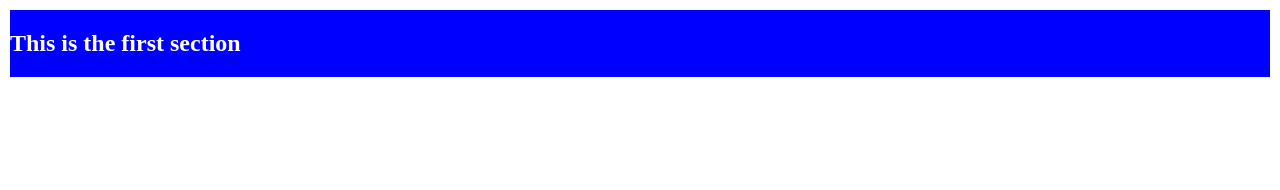
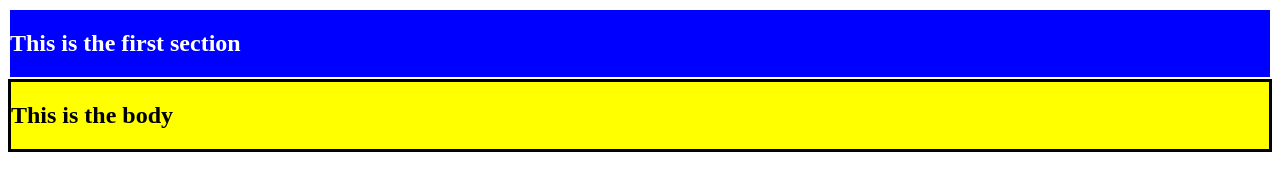
Before and after one commit to Agnes-Kamondi/git-flow-test-101, a plain HTML site: page index.html in a window 1280 px wide. Drawn offline with Linux system fonts and the light colour scheme.

Commit message:
Added the body tag

```diff
--- a/index.html
+++ b/index.html
@@ -10,5 +10,10 @@
     <section class="navbar">
     <h2>This is the first section</h2>
 </section>
+
+<section class="body">
+    <h2>This is the body</h2>
+
+</section>
 </body>
 </html>
--- a/styles.css
+++ b/styles.css
@@ -3,3 +3,10 @@
     background-color: blue;
     color: white;
 }
+.body{
+    border: solid 3px;
+    background-color: yellow;
+    color: black;
+
+
+}
```
